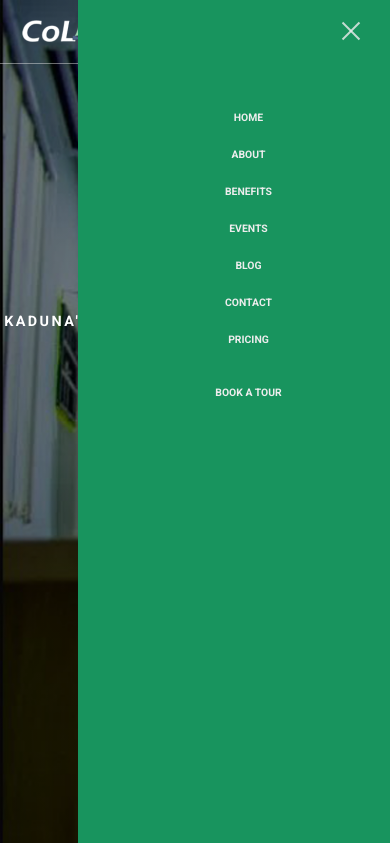
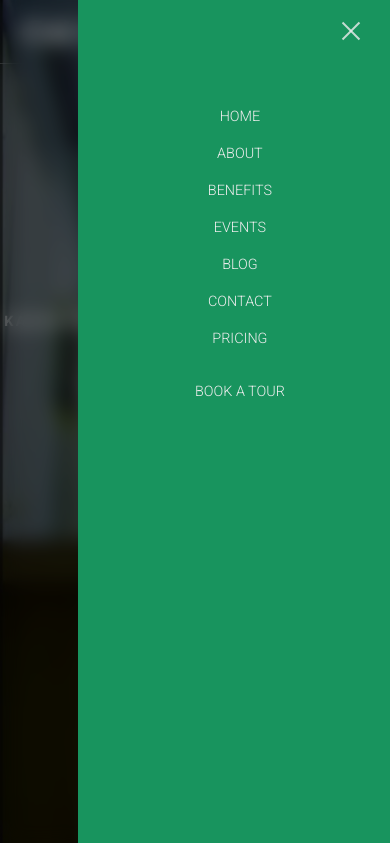
Before and after one commit to Abisola-Morohunfolu/landing-page, a plain HTML site: page index.html in a window 390 px wide. Both pictures are taken after a click on the label 351 px from the left and 31 px from the top of the page. Shown: the top 843 px of the page. Drawn offline with Linux system fonts and the light colour scheme.

Commit message:
adjust nav items fonts

```diff
--- a/css/style.css
+++ b/css/style.css
@@ -664,10 +664,30 @@ UTILITIES
 		z-index: 500;
 		transform: translateX(100%);
 		transition: all 0.4s ease-out;
+		backdrop-filter: blur(10px);
+	}
+
+	.navigation__blur {
+		position: fixed;
+		top: 0;
+		left: 0;
+		right: 0;
+		bottom: 0;
+		backdrop-filter: blur(10px);
+		background-color: rgba(0, 0, 0, 0.4);
+		opacity: 0;
+		visibility: hidden;
+		z-index: 200;
+		transition: all 0.1s;
 	}
 
 	.navigation__checkbox:checked ~ .navigation__background {
 		transform: translateX(0);
+	}
+
+	.navigation__checkbox:checked ~ .navigation__blur {
+		opacity: 1;
+		visibility: visible;
 	}
 
 	.navigation__checkbox:checked ~ .navigation__button .navigation__icon {
@@ -712,6 +732,12 @@ UTILITIES
 	.nav__list {
 		display: flex;
 		flex-direction: column;
+	}
+
+	.nav__link:link,
+	.nav__link:visited {
+		font-size: 1.8rem;
+		font-weight: 300;
 	}
 
 	.navigation__checkbox:checked ~ .navigation__nav {
--- a/index.html
+++ b/index.html
@@ -20,6 +20,7 @@
             <span class="navigation__icon">&nbsp;</span>
         </label>
         <div class="navigation__background">&nbsp;</div>
+        <div class="navigation__blur">&nbsp;</div>
         <nav class="navigation__nav">
             <div class="nav__main">
                 <ul class="nav__list">
```
